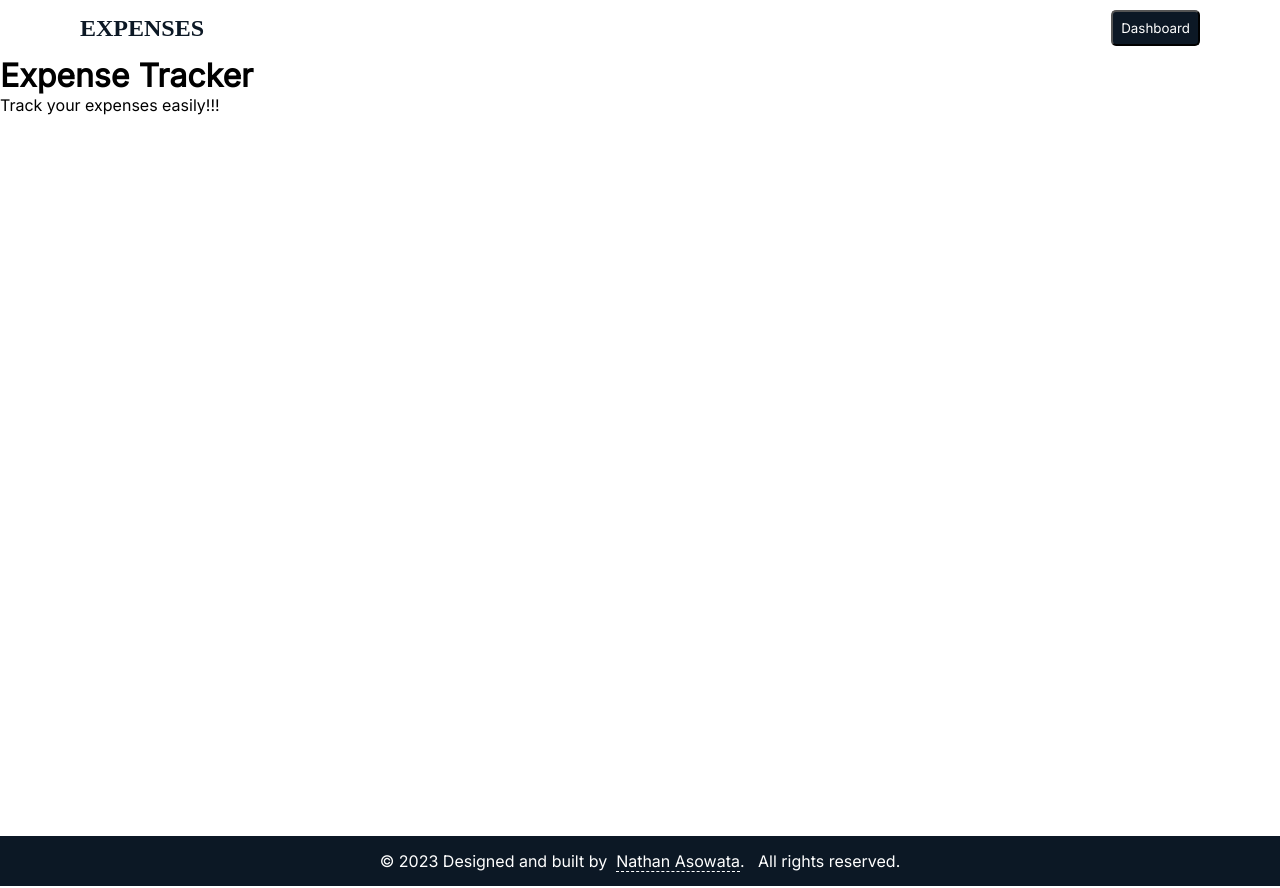
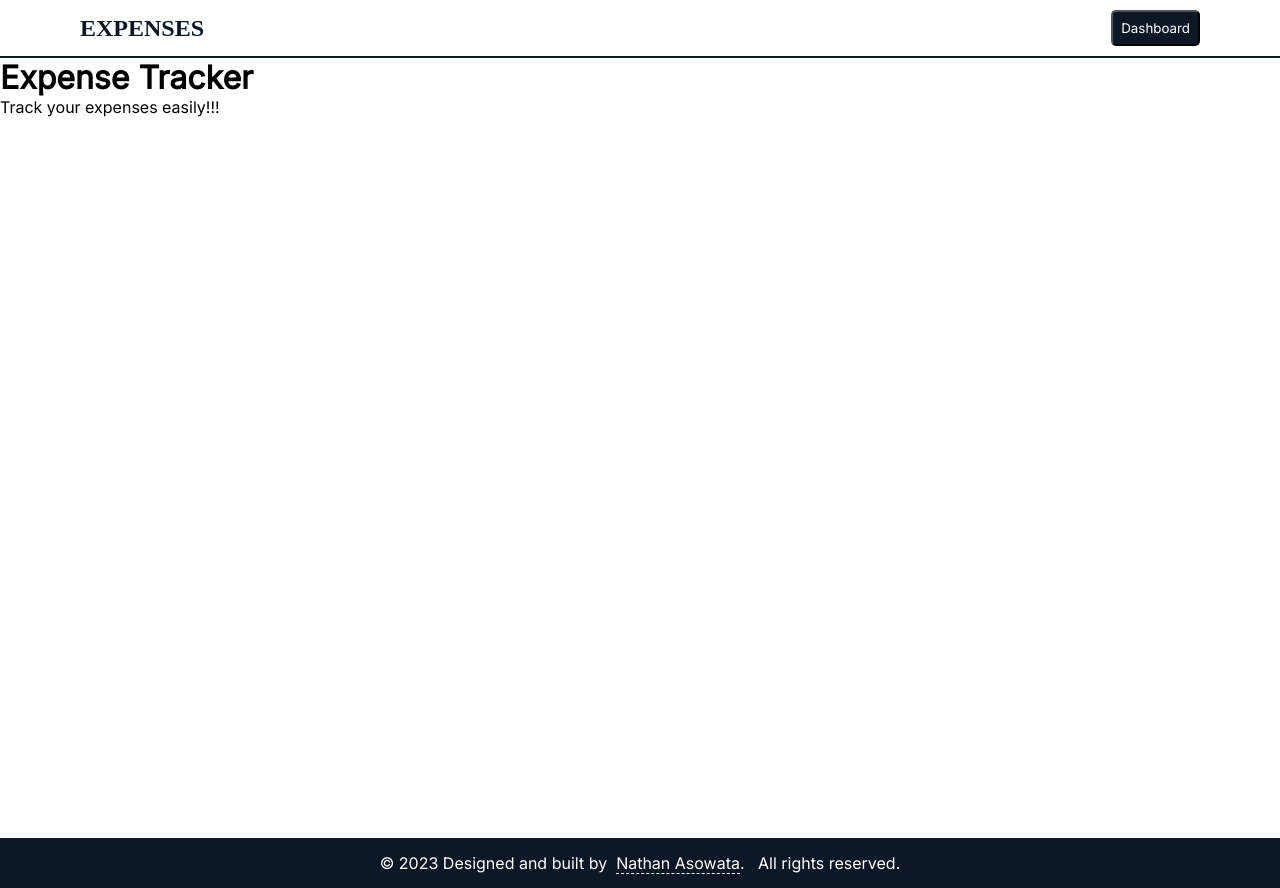
Before and after one commit to NathanAsowata/expense-tracker, a Next.js app: page / in a window 1280 px wide. Built offline with nearby package versions, Linux system fonts and the light colour scheme; a web font is replaced by a local one.

Commit message:
style: added a border to the navbar

```diff
--- a/src/styles/NavBar.module.scss
+++ b/src/styles/NavBar.module.scss
@@ -7,6 +7,7 @@
     align-items: center;
     background-color: $light;
     padding: 10px;
+    border-bottom: 2px solid $dark;
     a{
         text-decoration: none;
         color: $dark;
```
